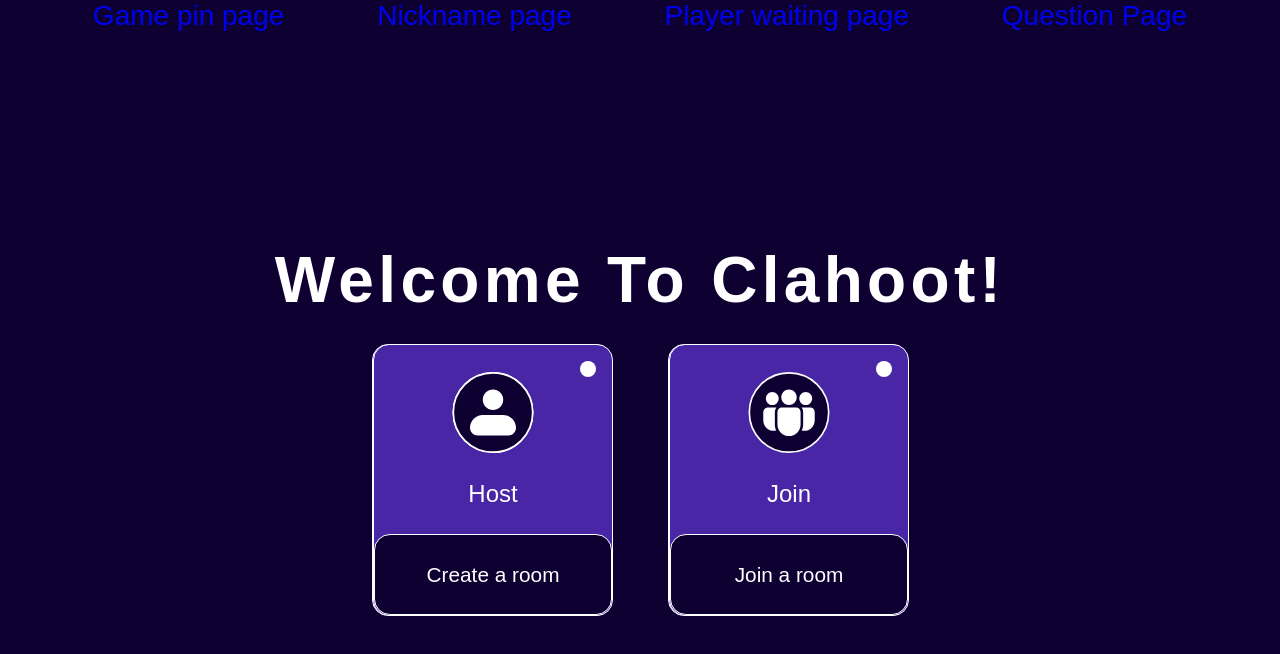
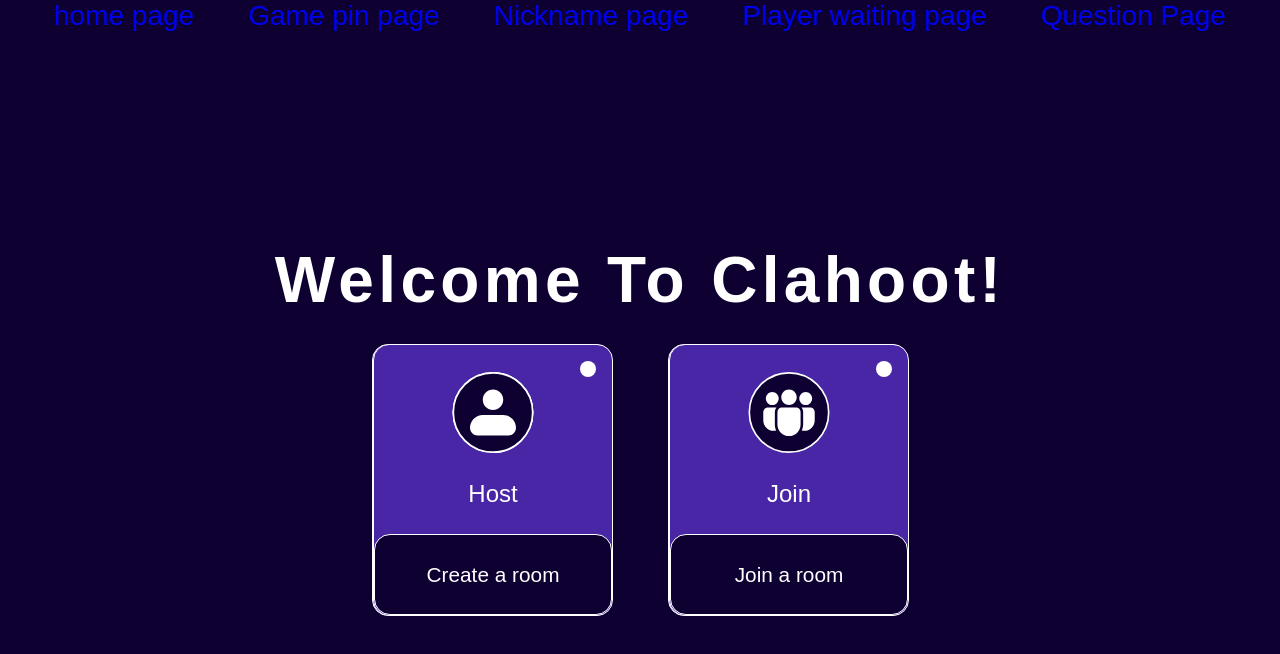
Before and after one commit to mr-funtor/class-kahoot, a React (Vite) app: page / in a window 1280 px wide. Shown: the top 654 px of the page. Built offline with nearby package versions, Linux system fonts and the light colour scheme; a web font is replaced by a local one.

Commit message:
styled the nav links on app.jsx

```diff
--- a/src/App.jsx
+++ b/src/App.jsx
@@ -14,6 +14,7 @@ function App() {
     <div className="App">
       <Router>
         <nav style={{width: '100%', display: 'flex', alignItems: 'center', justifyContent: 'space-evenly'}}>
+          <Link to="/">home page</Link>
           <Link to="gamePin">Game pin page</Link>
           <Link to="nickname">Nickname page</Link>
           <Link to="playerWaiting">Player waiting page</Link>
```
